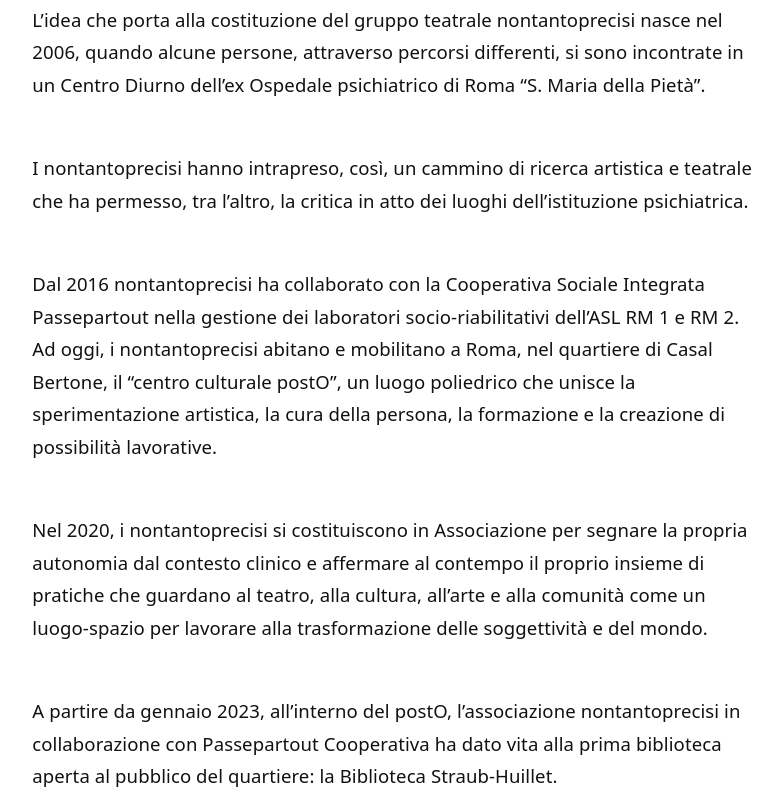
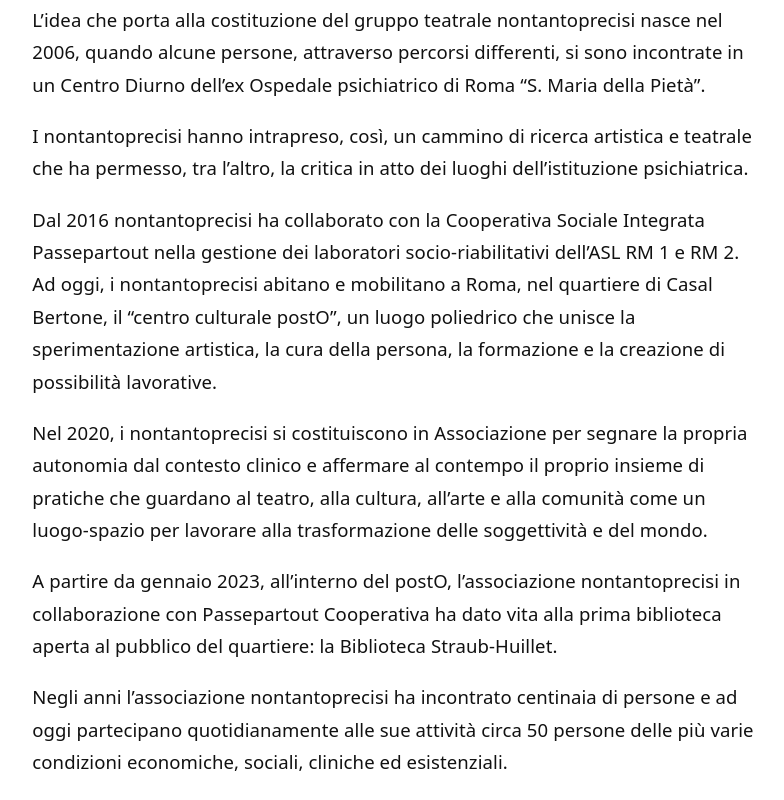
Before and after one commit to alaska182/alaska182.github.io, a plain HTML site: page chi-siamo.html in a window 1280 px wide. Shown: the part 920-1720 px from the top of the page, without its empty margins (247-1031 px from the left). Drawn offline with Linux system fonts and the light colour scheme; a web font is replaced by a local one.

Commit message:
Update chi-siamo.html

```diff
--- a/chi-siamo.html
+++ b/chi-siamo.html
@@ -89,15 +89,15 @@
     <section class="container section">
       <h1 class="h1">Associazione nontantoprecisi ETS</h1>
       <div class="prose">
-        <p>L’idea che porta alla costituzione del gruppo teatrale nontantoprecisi nasce nel 2006, quando alcune persone, attraverso percorsi differenti, si sono incontrate in un Centro Diurno dell’ex Ospedale psichiatrico di Roma “S. Maria della Pietà”.</p><br>
+        <p>L’idea che porta alla costituzione del gruppo teatrale nontantoprecisi nasce nel 2006, quando alcune persone, attraverso percorsi differenti, si sono incontrate in un Centro Diurno dell’ex Ospedale psichiatrico di Roma “S. Maria della Pietà”.</p>
 
-        <p>I nontantoprecisi hanno intrapreso, così, un cammino di ricerca artistica e teatrale che ha permesso, tra l’altro, la critica in atto dei luoghi dell’istituzione psichiatrica.</p><br>
+        <p>I nontantoprecisi hanno intrapreso, così, un cammino di ricerca artistica e teatrale che ha permesso, tra l’altro, la critica in atto dei luoghi dell’istituzione psichiatrica.</p>
 
-        <p>Dal 2016 nontantoprecisi ha collaborato con la Cooperativa Sociale Integrata Passepartout nella gestione dei laboratori socio-riabilitativi dell’ASL RM 1 e RM 2. Ad oggi, i nontantoprecisi abitano e mobilitano a Roma, nel quartiere di Casal Bertone, il “centro culturale postO”, un luogo poliedrico che unisce la sperimentazione artistica, la cura della persona, la formazione e la creazione di possibilità lavorative.</p><br>
+        <p>Dal 2016 nontantoprecisi ha collaborato con la Cooperativa Sociale Integrata Passepartout nella gestione dei laboratori socio-riabilitativi dell’ASL RM 1 e RM 2. Ad oggi, i nontantoprecisi abitano e mobilitano a Roma, nel quartiere di Casal Bertone, il “centro culturale postO”, un luogo poliedrico che unisce la sperimentazione artistica, la cura della persona, la formazione e la creazione di possibilità lavorative.</p>
 
-        <p>Nel 2020, i nontantoprecisi si costituiscono in Associazione per segnare la propria autonomia dal contesto clinico e affermare al contempo il proprio insieme di pratiche che guardano al teatro, alla cultura, all’arte e alla comunità come un luogo-spazio per lavorare alla trasformazione delle soggettività e del mondo.</p><br>
+        <p>Nel 2020, i nontantoprecisi si costituiscono in Associazione per segnare la propria autonomia dal contesto clinico e affermare al contempo il proprio insieme di pratiche che guardano al teatro, alla cultura, all’arte e alla comunità come un luogo-spazio per lavorare alla trasformazione delle soggettività e del mondo.</p>
 
-        <p>A partire da gennaio 2023, all’interno del postO, l’associazione nontantoprecisi in collaborazione con Passepartout Cooperativa ha dato vita alla prima biblioteca aperta al pubblico del quartiere: la Biblioteca Straub-Huillet.</p><br>
+        <p>A partire da gennaio 2023, all’interno del postO, l’associazione nontantoprecisi in collaborazione con Passepartout Cooperativa ha dato vita alla prima biblioteca aperta al pubblico del quartiere: la Biblioteca Straub-Huillet.</p>
 
         <p>Negli anni l’associazione nontantoprecisi ha incontrato centinaia di persone e ad oggi partecipano quotidianamente alle sue attività circa 50 persone delle più varie condizioni economiche, sociali, cliniche ed esistenziali.
         </p>
```
